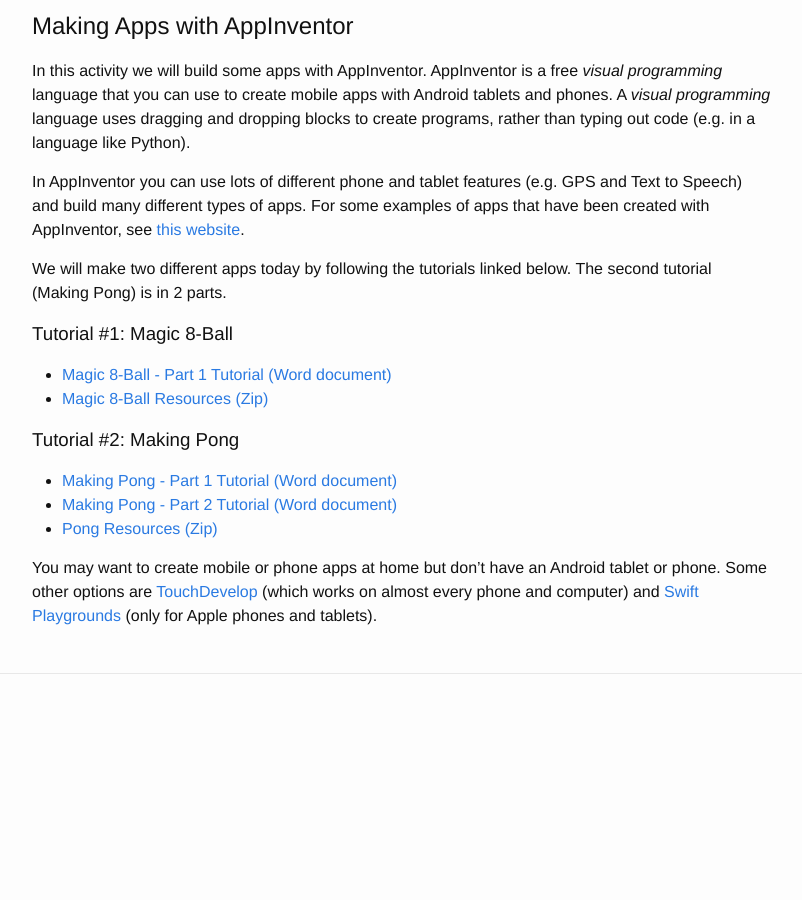
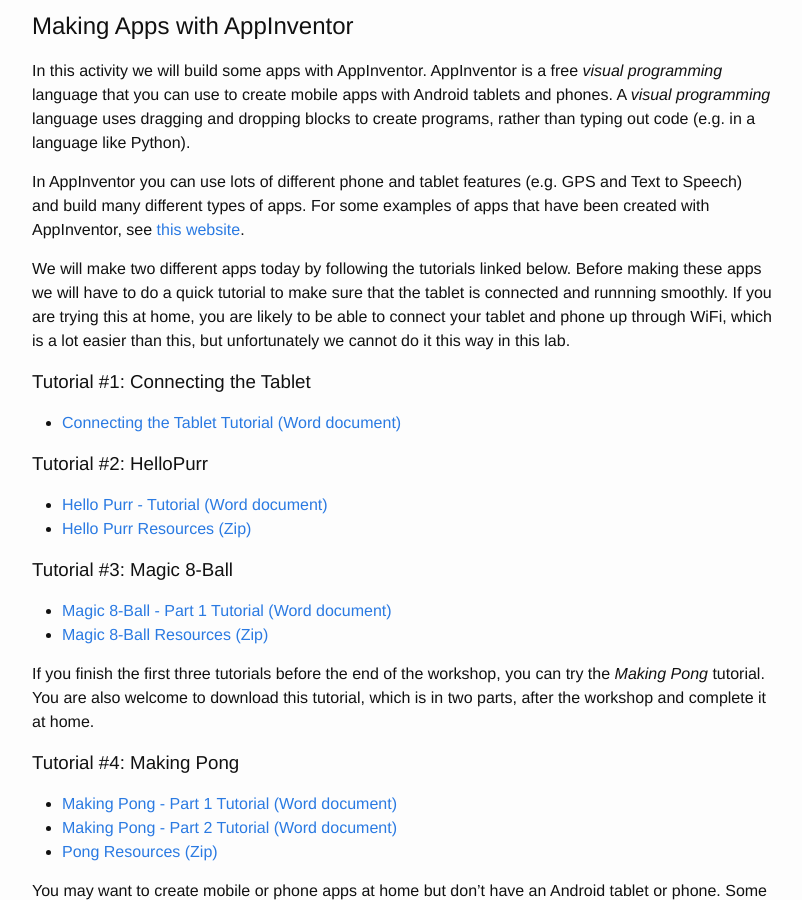
Before and after one commit to cs4s/ss-2016, a Jekyll site: the page built from index.md, in a window 1280 px wide and 900 px high, scrolled down 660 px. Shown: the whole window, without its empty margins (238-1040 px from the left). Built offline with Jekyll 4.4.1, drawn with Linux system fonts in a browser that asks for light colours; our own code applies the rules of GitHub Pages for plain Markdown files; before the commit the page ends 1409 px from its top, so only the background shows below that.

Commit message:
Adds extra AppInventor content

```diff
--- a/index.md
+++ b/index.md
@@ -11,7 +11,8 @@ If you have any questions about these activities or Coding in general, please le
 
 In this activity we will write code using paper and pen.
 This activity is called an "unplugged" activity because we are not using a computer.
-Coding does not just involve typing out code on a computer. It also involves thinking about how to solve problems with computers, which is called *Computational Thinking*.
+Coding does not just involve typing out code on a computer.
+It also involves thinking about how to solve problems with computers, which is called *Computational Thinking*.
 
 The programs we write will instruct someone (a "robot") to build a stack of cups.
 We can't use any instructions in English (for example, "put the cup on top of the other one"), we can only use the six symbols the "robot" understands.
@@ -34,14 +35,27 @@ In AppInventor you can use lots of different phone and tablet features (e.g. GPS
 For some examples of apps that have been created with AppInventor, see [this website](http://appinventor.mit.edu/explore/stories.html){:target="_blank"}.
 
 We will make two different apps today by following the tutorials linked below.
-The second tutorial (Making Pong) is in 2 parts.
+Before making these apps we will have to do a quick tutorial to make sure that the tablet is connected and runnning smoothly.
+If you are trying this at home, you are likely to be able to connect your tablet and phone up through WiFi, which is a lot easier than this, but unfortunately we cannot do it this way in this lab.
 
-### Tutorial #1: Magic 8-Ball
+### Tutorial #1: Connecting the Tablet
+
+- [Connecting the Tablet Tutorial (Word document)](connecting_activity.docx)
+
+### Tutorial #2: HelloPurr
+
+- [Hello Purr - Tutorial (Word document)](HelloPurr_activity.docx)
+- [Hello Purr Resources (Zip)](HelloPurr_resources.zip)
+
+### Tutorial #3: Magic 8-Ball
 
 - [Magic 8-Ball - Part 1 Tutorial (Word document)](8Ball_activity.docx)
 - [Magic 8-Ball Resources (Zip)](8Ball_resources.zip)
 
-### Tutorial #2: Making Pong
+If you finish the first three tutorials before the end of the workshop, you can try the *Making Pong* tutorial.
+You are also welcome to download this tutorial, which is in two parts, after the workshop and complete it at home.
+
+### Tutorial #4: Making Pong
 
 - [Making Pong - Part 1 Tutorial (Word document)](Pong_activity_part1.docx)
 - [Making Pong - Part 2 Tutorial (Word document)](Pong_activity_part2.docx)
```
Also changed, not shown: 3 other files.
